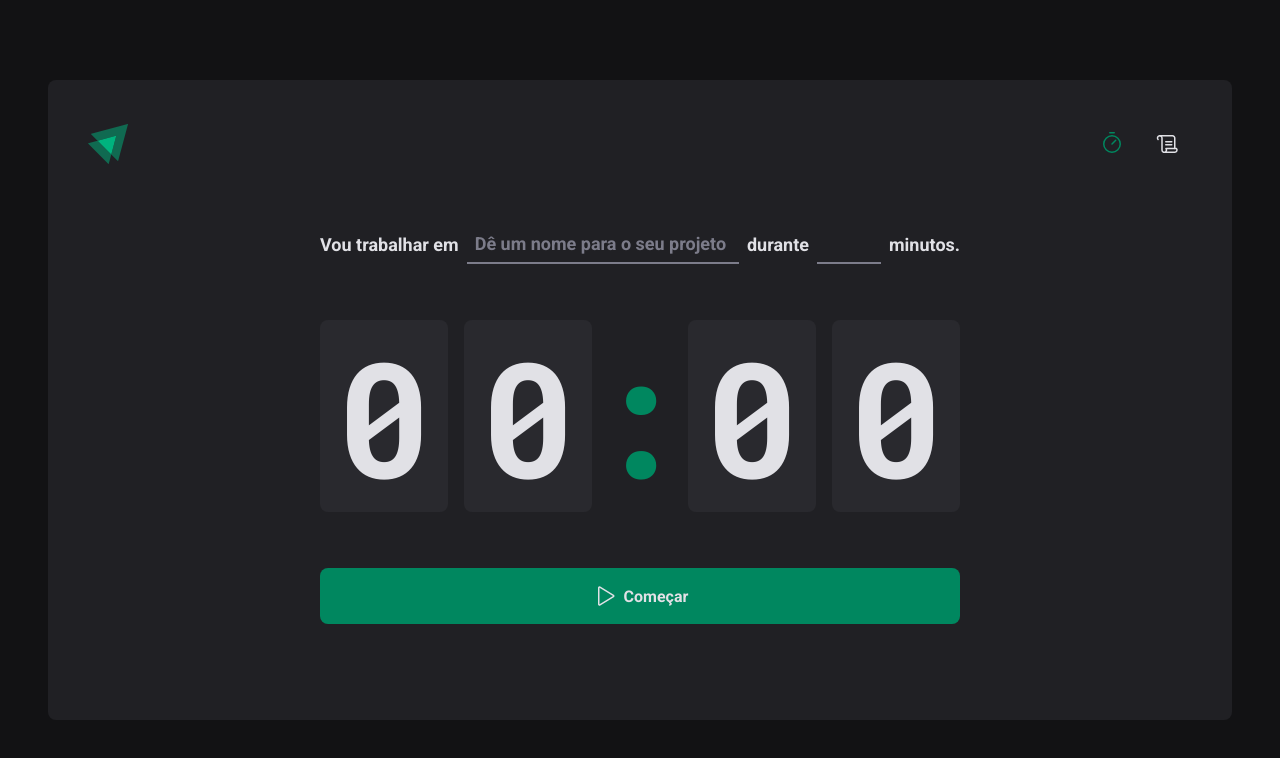
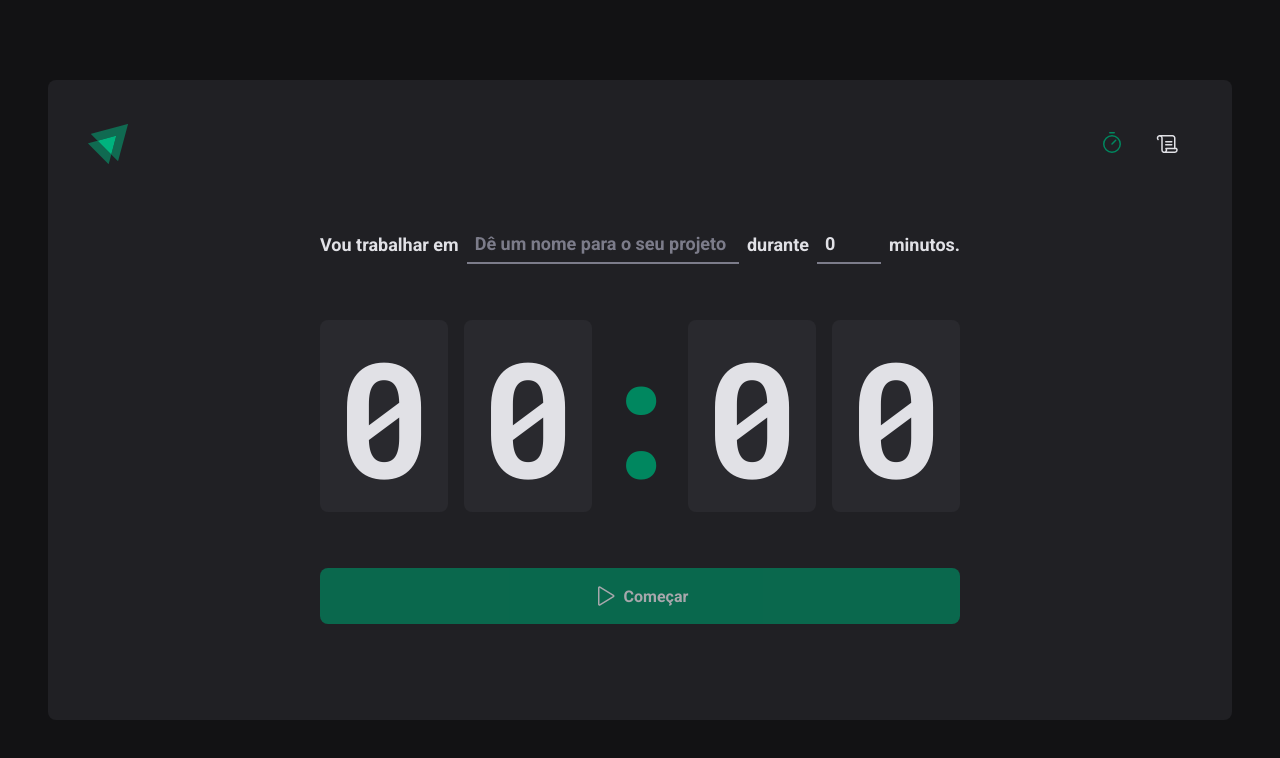
Before and after one commit to savio-84/ignite-timer, a React (Vite) app: page / in a window 1280 px wide. Shown: the top 758 px of the page. Built offline with nearby package versions, Linux system fonts and the light colour scheme.

Commit message:
Adicionadas validações do formulário da Home

```diff
--- a/package.json
+++ b/package.json
@@ -9,11 +9,14 @@
     "preview": "vite preview"
   },
   "dependencies": {
+    "@hookform/resolvers": "^2.9.11",
     "phosphor-react": "^1.4.1",
     "react": "^18.2.0",
     "react-dom": "^18.2.0",
+    "react-hook-form": "^7.43.5",
     "react-router-dom": "^6.9.0",
-    "styled-components": "^5.3.8"
+    "styled-components": "^5.3.8",
+    "zod": "^3.21.4"
   },
   "devDependencies": {
     "@types/react": "^18.0.27",
--- a/src/pages/Home/index.tsx
+++ b/src/pages/Home/index.tsx
@@ -1,10 +1,53 @@
 import { Play } from "phosphor-react";
-import { CountdownContainer, FormContainer, HomeContainer, MinutesAmountInput, Separator, StartCountdownButton, TaskInput } from "./styles";
+import { useForm } from 'react-hook-form';
+import { zodResolver } from '@hookform/resolvers/zod'
+import { z } from 'zod';
+
+import {
+	CountdownContainer,
+	FormContainer,
+	HomeContainer,
+	MinutesAmountInput,
+	Separator,
+	StartCountdownButton,
+	TaskInput
+} from "./styles";
+
+const newCycleFormValidationSchema = z.object({
+	task: z.string().min(1, "Informe a tarefa."),
+	minutesAmount: z
+		.number()
+		.min(5, 'O ciclo precisa ser de no mínimo 5 minutos.')
+		.max(60, 'O ciclo precisa ser de no máximo 60 minutos.')
+})
+
+// interface newCycleFormData {
+// 	task: string;
+// 	minutesAmount: number;
+// }
+
+type newCycleFormData = z.infer<typeof newCycleFormValidationSchema>;
 
 export function Home() {
+	const { register, handleSubmit, watch, formState, reset } = useForm<newCycleFormData>({
+		resolver: zodResolver(newCycleFormValidationSchema),
+		defaultValues: {
+			task: '',
+			minutesAmount: 0,
+		}
+	});
+
+	function handleCreateNewCycle(data: any) {
+		console.log(data);
+		reset();
+	}
+
+
+	const task = watch('task');
+	const isSubmitDisabled = !task;
 	return (
 		<HomeContainer>
-			<form action="">
+			<form action="" onSubmit={handleSubmit(handleCreateNewCycle)}>
 				<FormContainer>
 					<label htmlFor="task">Vou trabalhar em</label>
 					<TaskInput
@@ -12,6 +55,7 @@
 						type="text"
 						placeholder="Dê um nome para o seu projeto"
 						list="task-suggestions"
+						{...register('task')}
 					/>
 
 					<datalist id="task-suggestions">
@@ -25,6 +69,7 @@
 						step={5}
 						max={60}
 						min={5}
+						{...register('minutesAmount', { valueAsNumber: true })}
 					/>
 					<span>minutos.</span>
 				</FormContainer>
@@ -38,8 +83,8 @@
 					<span>0</span>
 				</CountdownContainer>
 
-				<StartCountdownButton type="submit">
-					<Play size={24}/>
+				<StartCountdownButton disabled={isSubmitDisabled} type="submit">
+					<Play size={24} />
 					Começar
 				</StartCountdownButton>
 			</form>
```
Also changed, not shown: 1 other file (tests, documents, lock files or other folders).
